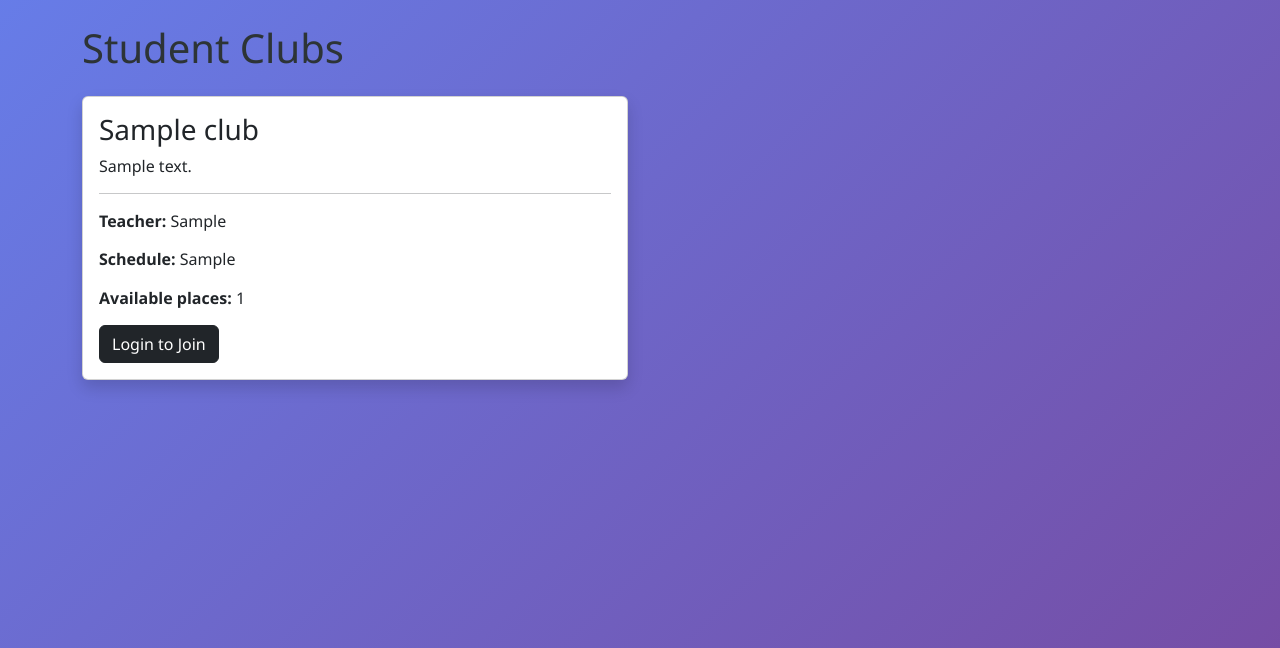
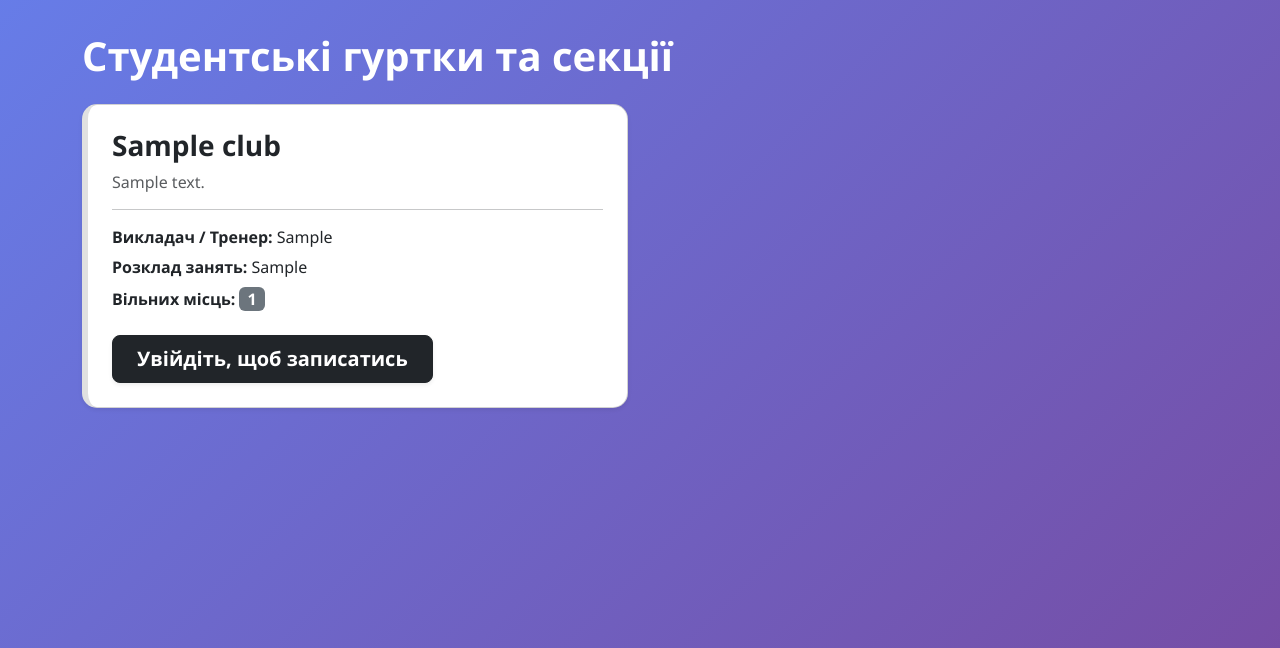
Before and after one commit to Goynadot/Extracurricular-activities, a Flask app: page /clubs in a window 1280 px wide. Shown: the part 66-714 px from the top of the page. Run offline with Flask 3, Linux system fonts and the light colour scheme; tables that the repository leaves empty hold one stand-in row (values such as "Sample post").

Commit message:
Update clubs.html

```diff
--- a/static/templates/clubs.html
+++ b/static/templates/clubs.html
@@ -1,59 +1,58 @@
 {% extends 'base.html' %}
 
 {% block title %}
-Clubs
+{{ text['clubs'] }} — {{ text['brand'] }}
 {% endblock %}
 
 {% block content %}
 
-<h1 class="mb-4">
-    Student Clubs
+<h1 class="mb-4 text-white fw-bold mt-2">
+    {{ text['clubs_title'] }}
 </h1>
 
 <div class="row">
 
 {% for club in clubs %}
-
 <div class="col-md-6 mb-4">
 
-    <div class="card shadow h-100">
-        <div class="card-body">
+    <div class="card shadow-sm h-100 club-hover-card item-{{ loop.index }}">
+        <div class="card-body p-4">
 
-            <h3 class="card-title">
+            <h3 class="card-title fw-bold text-dark">
                 {{ club.club_name }}
             </h3>
 
-            <p class="card-text">
+            <p class="card-text text-muted mt-2">
                 {{ club.description }}
             </p>
 
-            <hr>
+            <hr class="opacity-25 my-3">
 
-            <p>
-                <strong>Teacher:</strong>
+            <p class="mb-2 text-dark">
+                <strong>{{ text['club_teacher'] }}:</strong>
                 {{ club.teacher }}
             </p>
 
-            <p>
-                <strong>Schedule:</strong>
+            <p class="mb-2 text-dark">
+                <strong>{{ text['club_schedule'] }}:</strong>
                 {{ club.schedule }}
             </p>
 
-            <p>
-                <strong>Available places:</strong>
-                {{ club.max_members }}
+            <p class="mb-4 text-dark">
+                <strong>{{ text['club_places'] }}:</strong>
+                <span class="badge bg-secondary px-2 py-1 fs-6">{{ club.max_members }}</span>
             </p>
 
             {% if current_user.is_authenticated %}
 
-                <a href="/register_club/{{ club.id }}" class="btn btn-primary">
-                    Join Club
+                <a href="/register_club/{{ club.id }}" class="btn btn-primary btn-lg fw-bold px-4 shadow-sm" style="border-radius: 8px;">
+                    {{ text['btn_join'] }}
                 </a>
 
             {% else %}
 
-                <a href="/login" class="btn btn-dark">
-                    Login to Join
+                <a href="/login" class="btn btn-dark btn-lg fw-bold px-4 shadow-sm" style="border-radius: 8px; background-color: #212529;">
+                    {{ text['btn_login_to_join'] }}
                 </a>
 
             {% endif %}
@@ -62,7 +61,6 @@ Clubs
     </div>
 
 </div>
-
 {% endfor %}
 
 </div>
```
